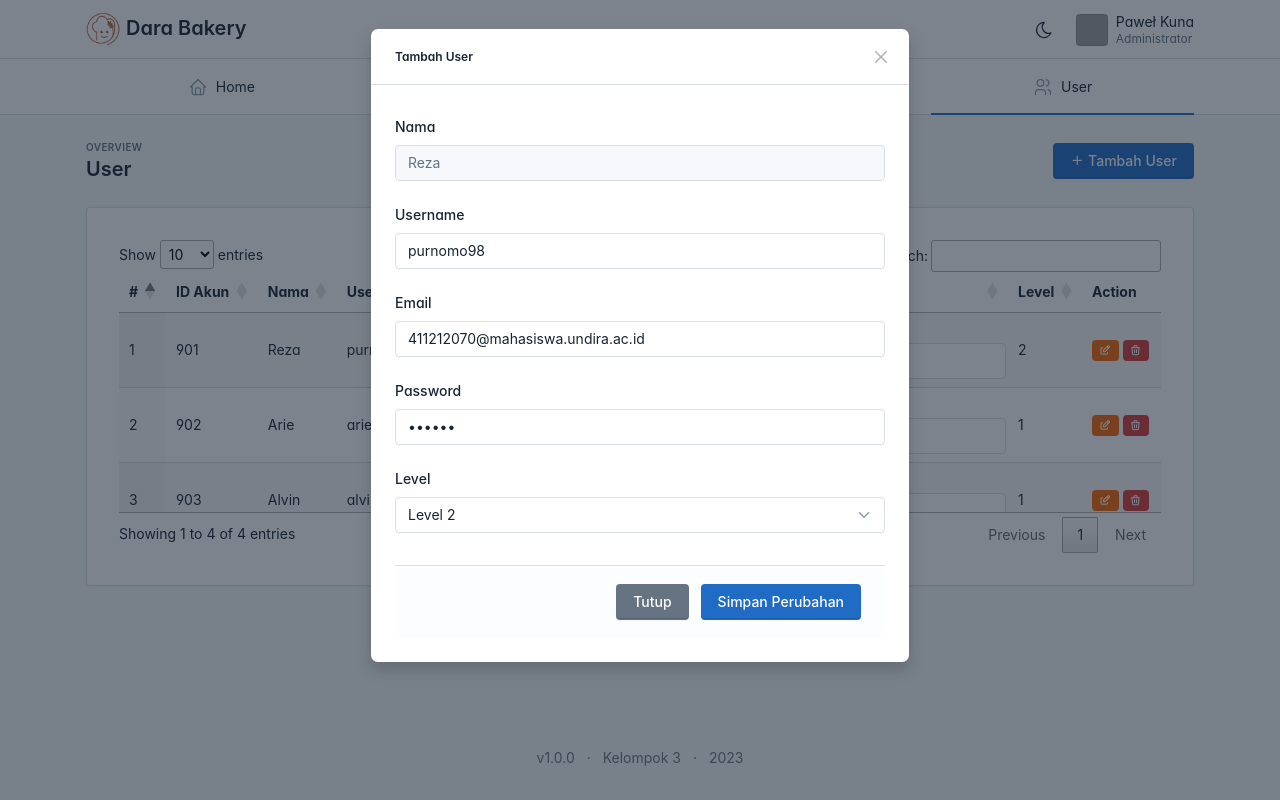
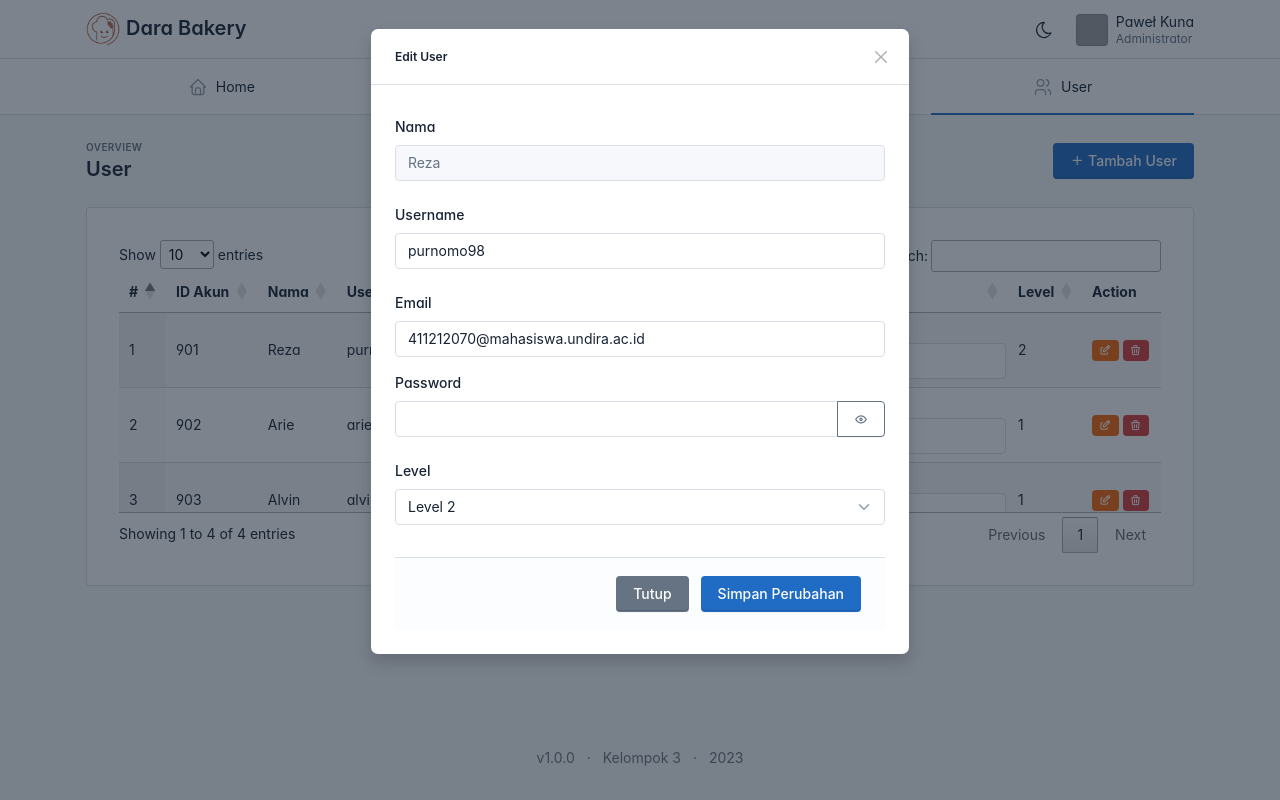
Before and after one commit to ariefadh/cakeshop, a PHP site: page /phpmailer/akun/index.php in a window 1280 px wide, after a click that opens the changed part. Run offline with PHP 8.4, Linux system fonts and the light colour scheme; the visitor is signed in with stand-in values (Sample User, id 1); data comes from the database, SQL or seed files in the repository; lists and menus that the app fills with data are empty; some libraries are stand-ins or nearby versions; some web fonts are replaced; grey boxes are pictures that could not be loaded.

Commit message:
commit pertama

```diff
--- a/akun/component/modalEdit.php
+++ b/akun/component/modalEdit.php
@@ -2,7 +2,7 @@
   <div class="modal-dialog">
     <div class="modal-content">
       <div class="modal-header">
-        <h1 class="modal-title fs-5" id="editUserModal<?= $row['id_akun']; ?>Label">Tambah User</h1>
+        <h1 class="modal-title fs-5" id="editUserModal<?= $row['id_akun']; ?>Label">Edit User</h1>
         <button type="button" class="btn-close" data-bs-dismiss="modal" aria-label="Close"></button>
       </div>
       <div class="modal-body">
@@ -25,8 +25,13 @@
           </div>
 
           <div class="mb-3">
-            <label for="pass" class="col-form-label">Password</label>
-            <input type="password" class="form-control" id="pass" name="pass" value="<?= $row['pass']; ?>" required>
+            <label for="pass" class="form-label">Password</label>
+            <div class="input-group">
+              <input type="password" class="form-control" id="passwd" name="pass">
+              <button class="btn btn-outline-secondary" type="button" onclick="togglePassword()" id="toggle-Pass">
+                <i class="ti ti-eye"></i>
+              </button>
+            </div>
           </div>
 
           <div class="mb-5">
--- a/akun/component/modalTambah.php
+++ b/akun/component/modalTambah.php
@@ -40,8 +40,8 @@
           <div class="mb-3">
             <label for="pass" class="form-label">Password</label>
             <div class="input-group">
-              <input type="password" class="form-control" id="pass" name="pass">
-              <button class="btn btn-outline-secondary toggle-password" type="button">
+              <input type="password" class="form-control" id="passw" name="pass">
+              <button class="btn btn-outline-secondary" type="button" onclick="togglePasswordVisibility()" id="togglePass">
                 <i class="ti ti-eye"></i>
               </button>
             </div>
--- a/akun/index.php
+++ b/akun/index.php
@@ -179,6 +179,31 @@ include 'unit.php';
       }
     });
   });
+    function togglePasswordVisibility() {
+    var passwordInput = document.getElementById("passw");
+    var toggleButton = document.getElementById("togglePass");
+
+    if (passwordInput.type === "password") {
+      passwordInput.type = "text";
+      toggleButton.innerHTML = "<i class='ti ti-eye'></i>";
+    } else {
+      passwordInput.type = "password";
+      toggleButton.innerHTML = "<i class='ti ti-eye-slash'></i>";
+    }
+  }
+  function togglePassword() {
+    var passwordInput = document.getElementById("passwd");
+    var toggleButton = document.getElementById("toggle-Pass");
+
+    if (passwordInput.type === "password") {
+      passwordInput.type = "text";
+      toggleButton.innerHTML = "<i class='ti ti-eye'></i>";
+    } else {
+      passwordInput.type = "password";
+      toggleButton.innerHTML = "<i class='ti ti-eye-slash'></i>";
+    }
+  }
+
 </script>
 
   <script src="../public/js/dashboard-user.js"></script>
```
